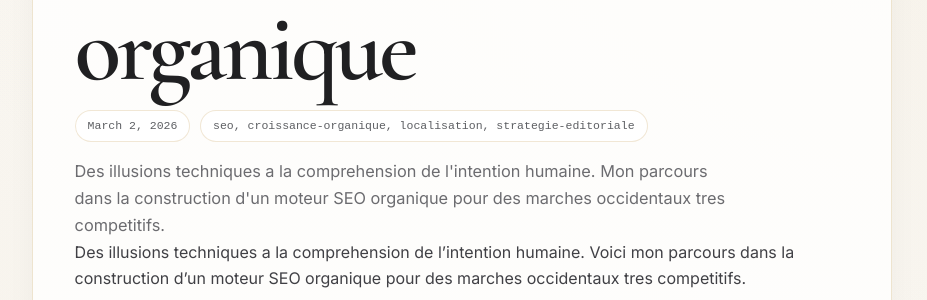
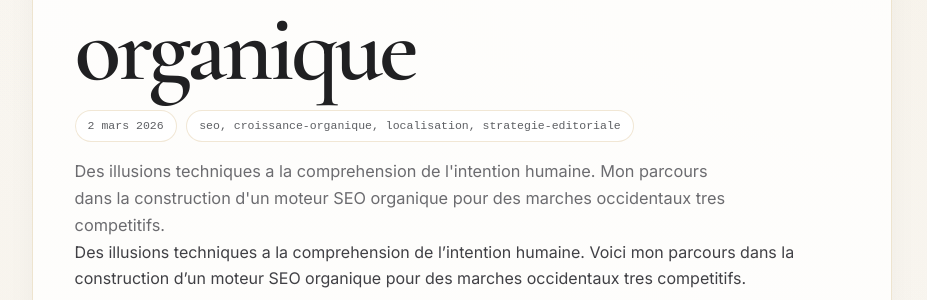
Before and after one commit to Adeleine1217/adeleine1217.github.io, a Jekyll site: the page built from _blog_fr/2026-03-02-moteur-croissance-organique.md, in a window 1280 px wide and 900 px high, scrolled down 414 px. Shown: the part 141-441 px from the top of the window, without its empty margins (178-1105 px from the left). Built offline with Jekyll 4.4.1, drawn with Linux system fonts in a browser that asks for light colours; some web fonts are replaced.

Commit message:
Blog Miu Miu Fr Bug Fixed 2

```diff
--- a/_layouts/post.html
+++ b/_layouts/post.html
@@ -10,7 +10,28 @@ layout: default
     <h1>{{ page.title }}</h1>
     <div class="meta-row">
       {% if page.date %}
-        <span class="meta-pill">{{ page.date | date: "%B %-d, %Y" }}</span>
+        <span class="meta-pill">
+          {% if page.lang == 'fr' %}
+            {% assign month_number = page.date | date: "%-m" %}
+            {% case month_number %}
+              {% when '1' %}{% assign month_name = 'janvier' %}
+              {% when '2' %}{% assign month_name = 'fevrier' %}
+              {% when '3' %}{% assign month_name = 'mars' %}
+              {% when '4' %}{% assign month_name = 'avril' %}
+              {% when '5' %}{% assign month_name = 'mai' %}
+              {% when '6' %}{% assign month_name = 'juin' %}
+              {% when '7' %}{% assign month_name = 'juillet' %}
+              {% when '8' %}{% assign month_name = 'aout' %}
+              {% when '9' %}{% assign month_name = 'septembre' %}
+              {% when '10' %}{% assign month_name = 'octobre' %}
+              {% when '11' %}{% assign month_name = 'novembre' %}
+              {% when '12' %}{% assign month_name = 'decembre' %}
+            {% endcase %}
+            {{ page.date | date: "%-d" }} {{ month_name }} {{ page.date | date: "%Y" }}
+          {% else %}
+            {{ page.date | date: "%B %-d, %Y" }}
+          {% endif %}
+        </span>
       {% endif %}
       {% if page.tags and page.tags.size > 0 %}
         <span class="meta-pill">{{ page.tags | join: ", " }}</span>
```
